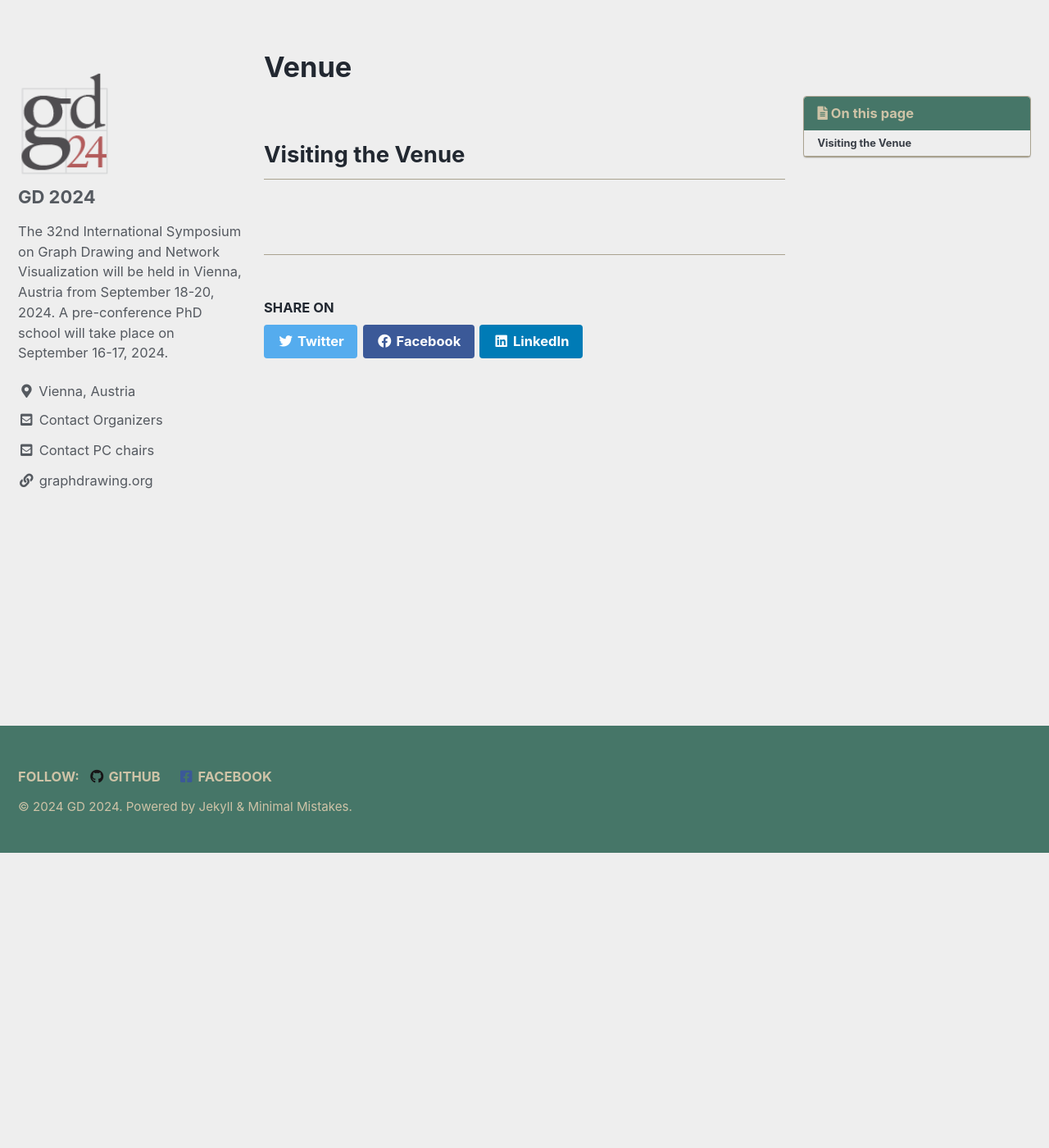
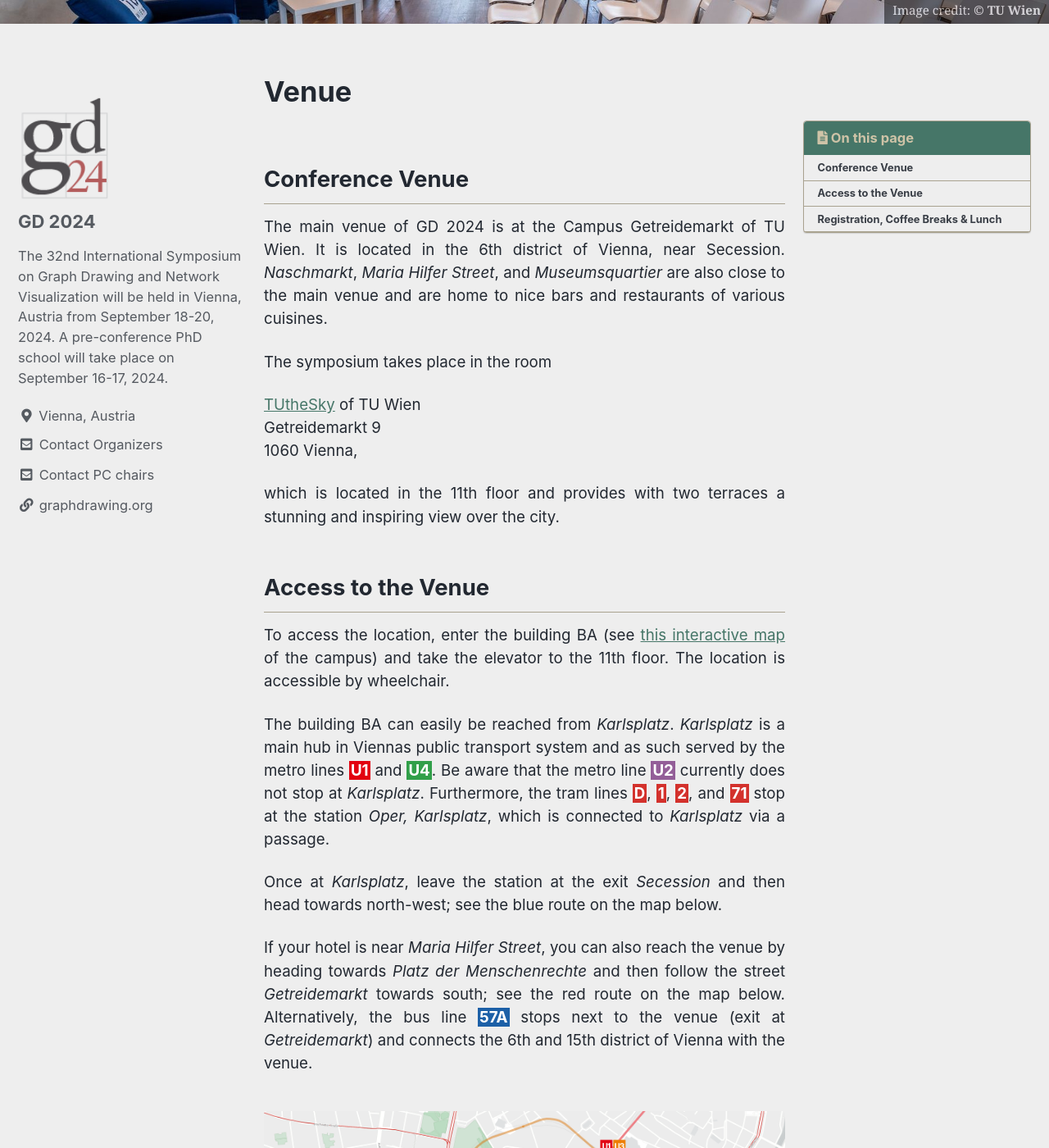
Before and after one commit to graphdrawing/gd2024, a Jekyll site: the page built from pages/venue.md, in a window 1280 px wide and 1400 px high, scrolled down 360 px. Shown: the whole window at 82% size. Built offline with Jekyll 4.4.1, drawn with Linux system fonts in a browser that asks for light colours; cached includes are drawn as plain includes; some of the changed text lies outside the part shown.

Commit message:
add venue page

```diff
--- a/pages/venue.md
+++ b/pages/venue.md
@@ -3,29 +3,57 @@
 layout: single
 title: "Venue"
 header:
-  image: /assets/images/teaser/40606_cropped.jpg
-  caption: "Image credit: [**© WienTourismus/Christian Stemper**](https://foto.wien.info/Bild/Alle/44643)"
+  image: /assets/images/teaser/venue.jpg
+  caption: "Image credit: [**© TU Wien**](https://www.tuwien.at/tu-wien/organisation/zentrale-bereiche/gebaeude-und-technik/veranstaltungsservice-und-lehrraumsupport/raumdatenbank/repraesentationsraeume/tuthesky)"
 # last_modified_at: 2023-07-24
 toc: true
 ---
 
-## Visiting the Venue
+## Conference Venue
 
-<!-- You can find the instruction on the website of [Tokyo Institute of Technology](https://www.titech.ac.jp/english/0/maps)
-{: style="text-align: justify;"}
+The main venue of GD 2024 is at the Campus Getreidemarkt of TU Wien.
+It is located in the 6th district of Vienna, near Secession.
+<em>Naschmarkt</em>, <em>Maria Hilfer Street</em>, and <em>Museumsquartier</em> are also close to the main venue and are home to nice bars and restaurants of various cuisines.
 
-## Access
+The symposium takes place in the room
 
-The symposium takes place at Digital Multipurpose Hall, West bldg. 9, Ookayama Campus, Tokyo Institute of Technology.
+<a href="https://www.tuwien.at/en/tu-wien/organisation/central-divisions/real-estate-and-facility-management/event-services-and-lecture-hall-support/room-database/event-rooms/tuthesky" target="_blank">TUtheSky</a> of TU Wien<br>
+Getreidemarkt 9<br>
+1060 Vienna,
 
-### From Oimachi to Ookayama
+which is located in the 11th floor and provides with two terraces a stunning and inspiring view over the city.
 
-The Oimachi Line takes you from Oimachi station (OI01) to Ookayama (OI08) in about ten minutes.  On a regular train Ookayama is the seventh stop, and on a rapid train the second.  Travel time difference between the two kinds of trains is small.
 
-### From Gotanda to Ookayama
+## Access to the Venue
 
-Take the Ikegami Line (a small train with only three cars) from Gotanda Station (IK01) to Hatanodai station (IK05/OM06), where you transfer to the Oimachi line, and get to Ookayama station (OM08/MG06).  Travel time from Gotanda to Hatanodai is five minutes, and from Hatanodai to Ookayama three minutes.  The main gate of the campus is conveniently located in front of Ookayama station.
+To access the location, enter the building BA (see <a href="https://tuw-maps.tuwien.ac.at?poi-id=14562" target="_blank">this interactive map</a> of the campus) and take the elevator to the 11th floor. The location is accessible by wheelchair.
 
-### From the main gate to the symposium site (West Bldg. 9)
+The building BA can easily be reached from <em>Karlsplatz</em>.
+<em>Karlsplatz</em> is a main hub in Viennas public transport system and as such served by the metro lines <span style="background-color: #e20210; color: white; font-weight: bold; padding: 0px 2px;">U1</span> and <span style="background-color: #319f49; color: white; font-weight: bold; padding: 0px 2px;">U4</span>.
+Be aware that the metro line <span style="background-color: #935e98; color: white; font-weight: bold; padding: 0px 2px;">U2</span> currently does not stop at <em>Karlsplatz</em>.
+Furthermore, the tram lines <span style="background-color: #d3312c; color: white; font-weight: bold; padding: 0px 2px;">D</span>, <span style="background-color: #d3312c; color: white; font-weight: bold; padding: 0px 2px;">1</span>, <span style="background-color: #d3312c; color: white; font-weight: bold; padding: 0px 2px;">2</span>, and <span style="background-color: #d3312c; color: white; font-weight: bold; padding: 0px 2px;">71</span> stop at the station <em>Oper, Karlsplatz</em>, which is connected to <em>Karlsplatz</em> via a passage.
 
-The main gate of the campus is conveniently located in front of the Ookayama station.  From the main gate of the university, take a right and walk down the winding road beside the seemingly unstable triangular building (the university library), and you will soon see West Building No. 9 on your left.  The Digital Multipurpose Hall is to the right of the entrance. -->
+Once at <em>Karlsplatz</em>, leave the station at the exit <em>Secession</em> and then head towards north-west; see the blue route on the map below.
+
+If your hotel is near <em>Maria Hilfer Street</em>, you can also reach the venue by heading towards <em>Platz der Menschenrechte</em> and then follow the street <em>Getreidemarkt</em> towards south; see the red route on the map below.
+Alternatively, the bus line <span style="background-color: #1c60a7; color: white; font-weight: bold; padding: 0px 2px;">57A</span> stops next to the venue (exit at <em>Getreidemarkt</em>) and connects the 6th and 15th district of Vienna with the venue.
+
+
+<figure style="width:100%;" align="left">
+  <img src="../../assets/images/venue/map.png">
+  <!-- <footer style="font-size: 12px">sss</footer> -->
+  <figcaption style="font-size: 12px">
+  The main locations of GD 2024;
+  <a href="https://graphdrawing.github.io/gd2024/assets/pdfs/map.pdf">download the map as PDF</a>.
+  (c) <a href="https://tuw-maps.tuwien.ac.at" target="_blank">TUW-maps / INDRZ</a>.</figcaption>
+</figure>
+
+
+## Registration, Coffee Breaks & Lunch
+
+Registration and coffee breaks will be in the TUtheSky.
+
+Lunch will be provided in the Mensa of TU Wien, which is located in first floor of the Freihaus building of TU Wien.
+The mensa is a five minute walk away from the main conference venue; see the orange route on the map.
+We will guide
+There will be signs guiding you from the main conference venue to the Freihaus building.
```
Also changed, not shown: assets/images/venue/map.png (added), 1 other file.
